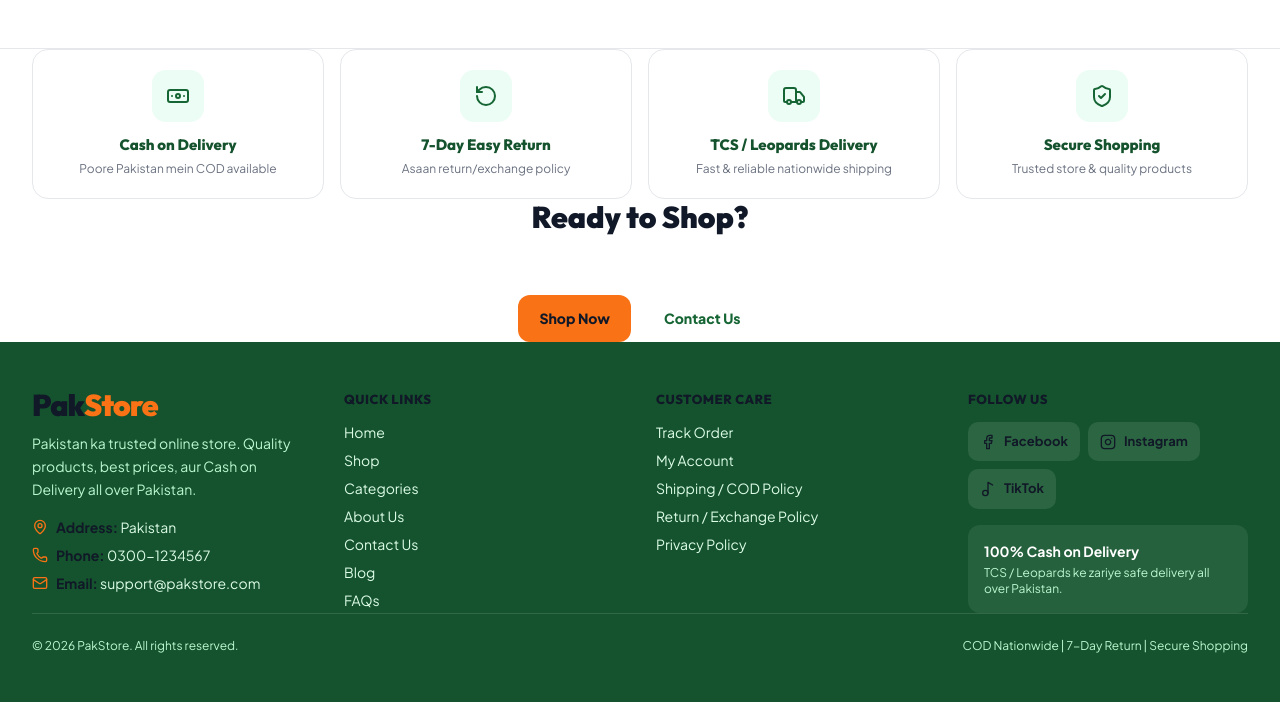
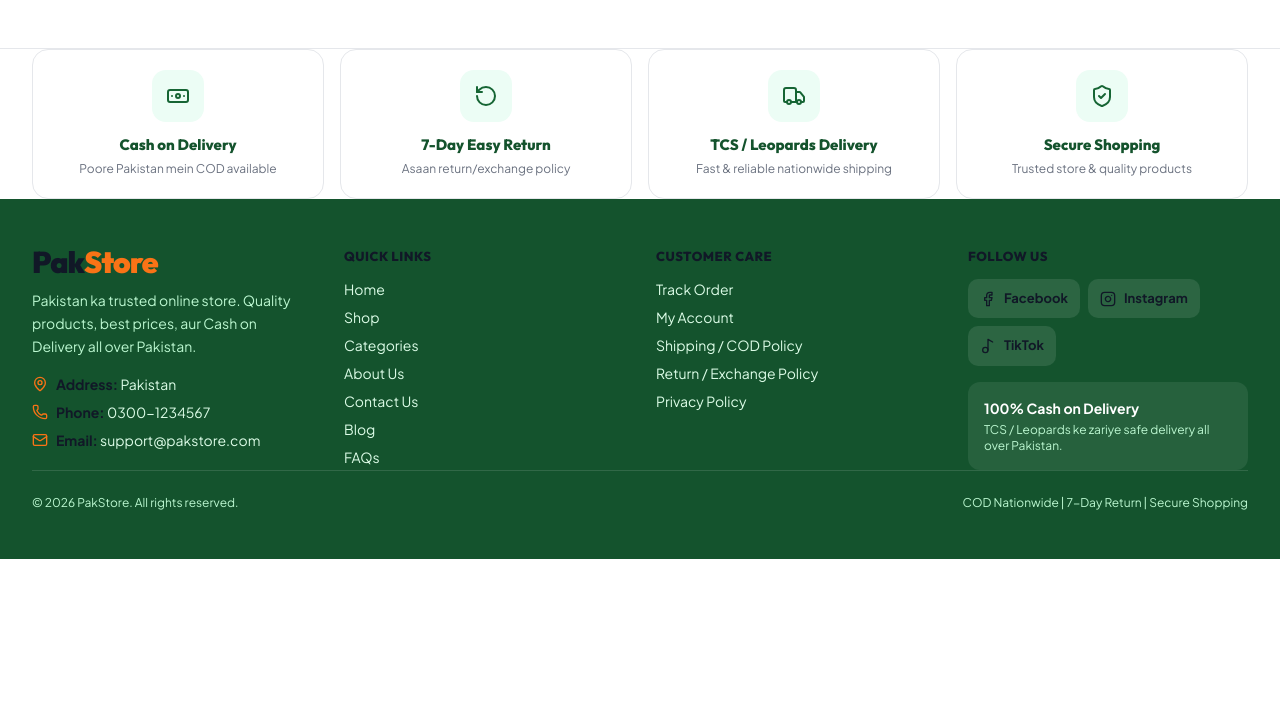
Before and after one commit to AliDevTech-code/Pakstore.com, a PHP site: page / in a window 1280 px wide. Shown: the part 2918-3620 px from the top of the page. After the commit the page ends 3477 px from the top, so only its background shows below. Run offline with PHP 8.4, Linux system fonts and the light colour scheme; data comes from the database, SQL or seed files in the repository; some libraries are stand-ins or nearby versions.

Commit message:
Remove Ready to Shop CTA section from homepage

```diff
--- a/includes/footer.php
+++ b/includes/footer.php
@@ -67,6 +67,6 @@ $footerTiktok = setting('tiktok_url', '#');
   </div>
 </footer>
 
-<script src="<?= e(url('assets/js/main.js') . '?v=26') ?>"></script>
+<script src="<?= e(url('assets/js/main.js') . '?v=28') ?>"></script>
 </body>
 </html>
--- a/includes/header.php
+++ b/includes/header.php
@@ -102,7 +102,7 @@ if (empty($structuredData)) {
     <link rel="preload" href="<?= e(url('assets/fonts/outfit-latin.woff2')) ?>" as="font" type="font/woff2" crossorigin>
 
     <link rel="stylesheet" href="<?= e(url('assets/css/tailwind.css') . '?v=4') ?>">
-    <link rel="stylesheet" href="<?= e(url('assets/css/style.css') . '?v=26') ?>">
+    <link rel="stylesheet" href="<?= e(url('assets/css/style.css') . '?v=28') ?>">
     <script src="<?= e(url('assets/js/lucide.min.js')) ?>"></script>
     <style>
         /* Keep drawers closed by default even if the external stylesheet fails to load. */
--- a/index.php
+++ b/index.php
@@ -197,17 +197,6 @@ function pk_product_card(array $p, string $badgeType = '') {
       <div class="pk-trust"><div class="icon"><i data-lucide="shield-check" class="w-6 h-6"></i></div><h3>Secure Shopping</h3><p>Trusted store & quality products</p></div>
     </div>
   </section>
-  <!-- CTA -->
-  <section class="py-14 bg-[#166534] text-white">
-    <div class="max-w-4xl mx-auto px-4 text-center">
-      <h2 class="text-3xl sm:text-4xl font-black" style="color:#111827">Ready to Shop?</h2>
-      <p class="mt-3 text-green-100">Quality products, best prices, aur Cash on Delivery — all over Pakistan.</p>
-      <div class="mt-6 flex flex-wrap justify-center gap-3">
-        <a href="<?= e(url('shop.php')) ?>" class="pk-btn pk-btn-orange">Shop Now</a>
-        <a href="<?= e(url('contact.php')) ?>" class="pk-btn" style="background:#fff;color:#166534">Contact Us</a>
-      </div>
-    </div>
-  </section>
 
 </main>
 <?php require __DIR__ . '/includes/footer.php'; ?>
```
